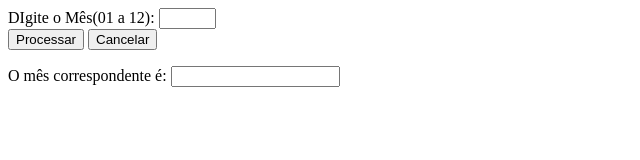
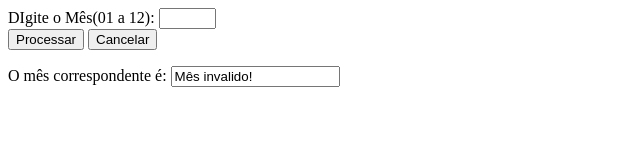
Before and after one commit to matheusjosems/programacao_web01, a plain HTML site: page Aula10/Switch.html in a window 1280 px wide. Both pictures are taken after a click on the button "Processar". Shown: the full height of the page, 0-640 px from the left. Drawn offline with Linux system fonts and the light colour scheme.

Commit message:
Update Switch.html

```diff
--- a/Aula10/Switch.html
+++ b/Aula10/Switch.html
@@ -26,7 +26,7 @@
 
         // criar funcao para capturar dados do formulario e fazer a pesquisa por selecao multipla
         function verificames(){
-            js_mes = pareInt( document.formCalendario.f_mes.value);
+            js_mes = parseInt( document.formCalendario.f_mes.value);
 
             // Inicio da estrutura de selecao SWITCH
 
```
